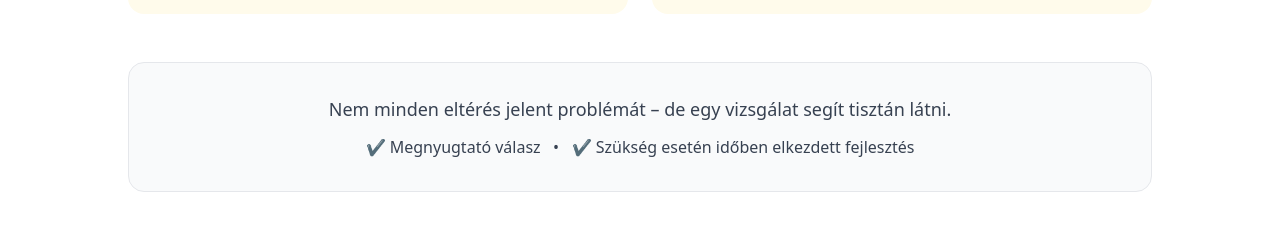
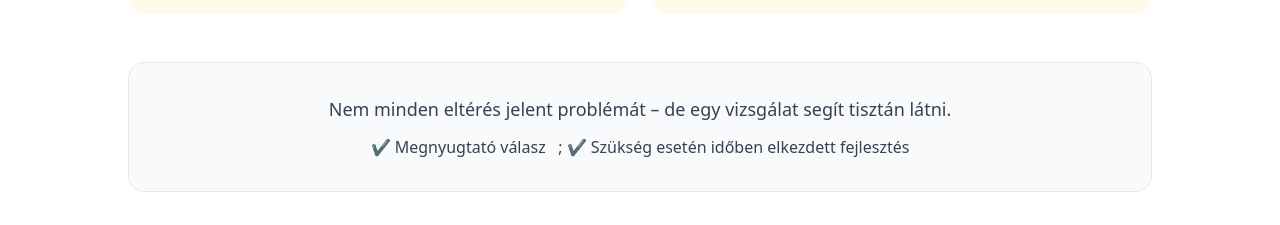
Before and after one commit to Kaspalko/gyermekgyogytorna, a React (Vite) app: page / in a window 1280 px wide. Shown: the part 3857-4082 px from the top of the page. Built offline with nearby package versions, Linux system fonts and the light colour scheme.

Commit message:
Fix formatting in Vizsgalat component

```diff
--- a/src/components/Vizsgalat.tsx
+++ b/src/components/Vizsgalat.tsx
@@ -90,7 +90,7 @@ export default function Vizsgalat() {
             </p>
 
             <p className="mt-3 text-gray-700">
-              ✔ Megnyugtató válasz &nbsp; • &nbsp; ✔ Szükség esetén időben elkezdett fejlesztés
+              ✔ Megnyugtató válasz &nbsp; ; ✔ Szükség esetén időben elkezdett fejlesztés
             </p>
           </div>
 
```
